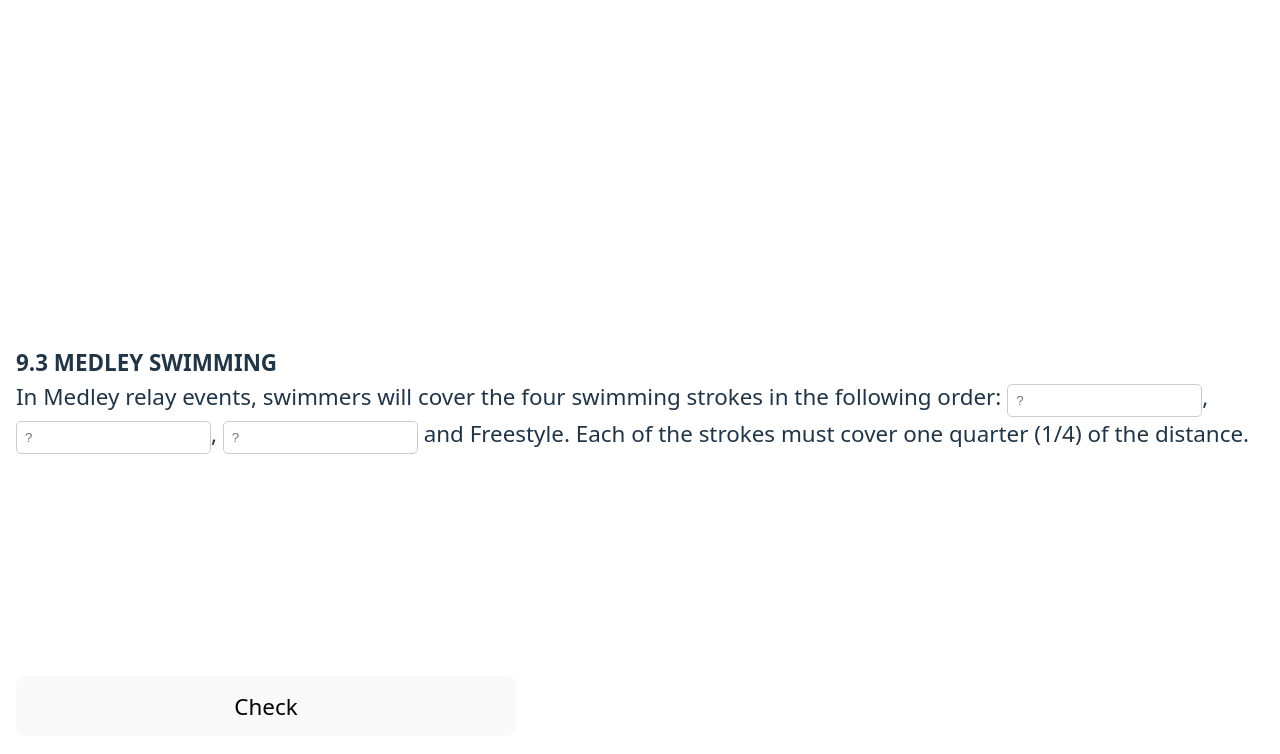
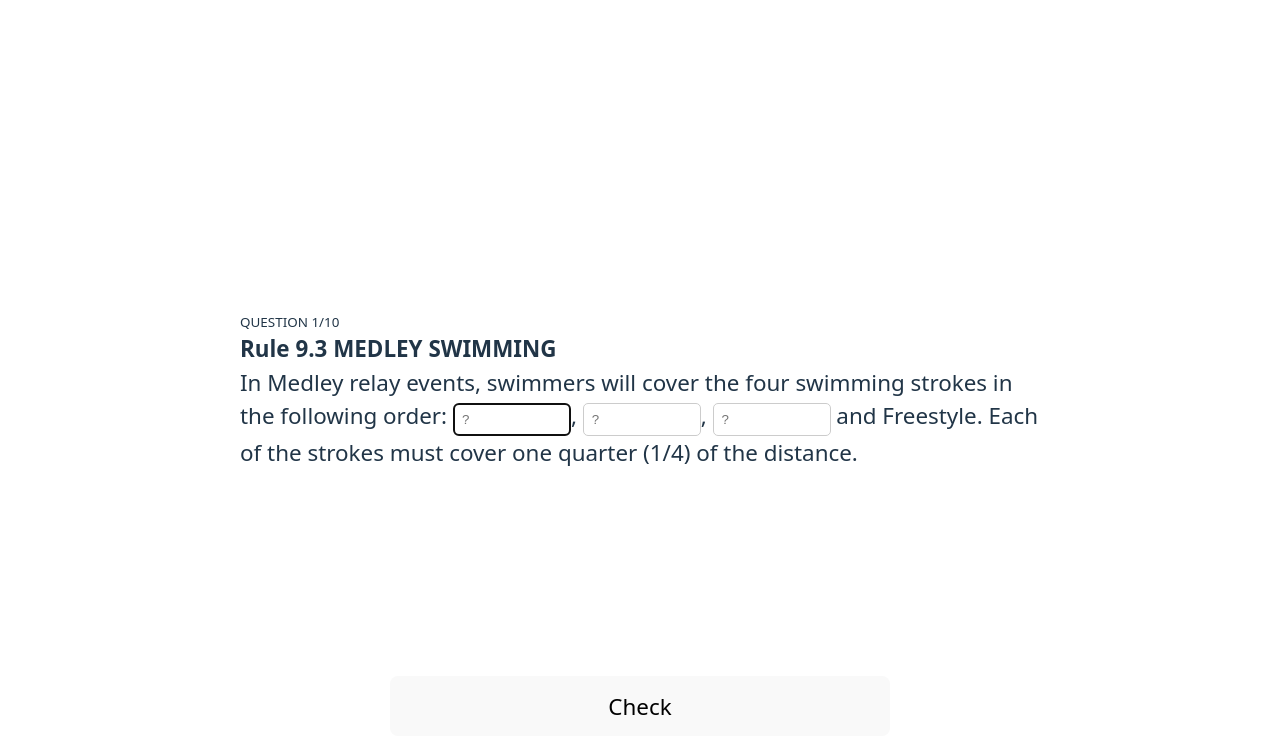
Before and after one commit to davidnormo/swim-rules-quiz, a React (Vite) app: page / in a window 1280 px wide. Both pictures are taken after a click on the button "Start!". Shown: the top 754 px of the page. Built offline with nearby package versions, Linux system fonts and the light colour scheme.

Commit message:
many changes and fixes

```diff
--- a/src/App.tsx
+++ b/src/App.tsx
@@ -1,10 +1,37 @@
 import { useState } from "react";
 import { Intro } from "./Intro";
 import { Quiz } from "./Quiz";
+import { QuizComplete } from "./QuizComplete";
 
 function App() {
   const [quizzing, setQuizzing] = useState(false);
-  return quizzing ? <Quiz /> : <Intro startQuiz={() => setQuizzing(true)} />;
+  const [score, setScore] = useState<{ correct: number; total: number }>({
+    correct: 0,
+    total: 0,
+  });
+
+  const onFinish = ({ correct, total }: { correct: number; total: number }) => {
+    setQuizzing(false);
+    setScore({ correct, total });
+  };
+
+  if (quizzing) {
+    return <Quiz finish={onFinish} />;
+  }
+
+  if (score.total > 0) {
+    return (
+      <QuizComplete
+        {...score}
+        startNextQuiz={() => {
+          setScore({ correct: 0, total: 0 });
+          setQuizzing(true);
+        }}
+      />
+    );
+  }
+
+  return <Intro startQuiz={() => setQuizzing(true)} />;
 }
 
 export default App;
--- a/src/Quiz.tsx
+++ b/src/Quiz.tsx
@@ -1,4 +1,4 @@
-import { useState } from "react";
+import { useLayoutEffect, useRef, useState } from "react";
 import rules from "./rules-2025-06-25.json";
 
 const randomInt = (min = 0, max = 10) => Math.floor(Math.random() * max) + min;
@@ -24,7 +24,7 @@ type Question = {
 const generateRandomQuestions = () => {
   const qs: Question[] = [];
   const visited: string[] = [];
-  for (let i = 0; i < 1; i++) {
+  for (let i = 0; i < 10; i++) {
     console.log("i", i);
     const ruleIdx = randomInt(0, rules.rules.length - 1);
     const { subrules } = rules.rules[ruleIdx];
@@ -37,6 +37,7 @@ const generateRandomQuestions = () => {
     visited.push(`${ruleIdx}:${subruleIdx}`);
 
     const switchWords = [
+      "arms",
       "legs",
       "turn",
       "start",
@@ -80,16 +81,18 @@ const generateRandomQuestions = () => {
 };
 
 const getInputValue = (e: any, i: number) =>
-  e.target[i] instanceof HTMLInputElement ? e.target[i].value : "";
+  e.target[i] instanceof HTMLInputElement
+    ? e.target[i].value.trim() || "..."
+    : "";
 
 const caseInsensCheck = (target: string, input: string) =>
   new RegExp(target, "i").test(input);
 
 const getCheckedContent = (sub: string | undefined, value: string) =>
   sub
-    ? `<span style="color: ${
+    ? `<span style="--color: ${
         caseInsensCheck(sub, value) ? "green" : "red"
-      }">${value}</span>`
+      }; border: 1px solid var(--color); color: var(--color); padding: 5px 5px 8px 5px; border-radius: 5px;">${value}</span>`
     : "";
 
 const replaceInputsWithText = ({
@@ -120,23 +123,40 @@ const isCorrect = (subs: { word: string }[], e: any) => {
   return true;
 };
 
-export const Quiz = () => {
+export const Quiz = ({
+  finish,
+}: {
+  finish: (opts: { correct: number; total: number }) => void;
+}) => {
+  const buttonRef = useRef<HTMLButtonElement>(null);
   const [questions, setQuestions] = useState(() => generateRandomQuestions());
   const [currentQ, setCurrentQ] = useState(0);
-  const [currentState, setCurrentState] = useState("INPUTTING");
+  const [currentState, setCurrentState] = useState<"INPUTTING" | "CHECKING">(
+    "INPUTTING"
+  );
   const { ruleTitle, subruleNum, questionContent, subs } = questions[currentQ];
   const [content, setContent] = useState(questionContent);
+
+  useLayoutEffect(() => {
+    if (currentState === "INPUTTING") {
+      document.querySelector("input")?.focus();
+    }
+  }, [currentState]);
 
   return (
     <div
       style={{
         display: "flex",
         flexDirection: "column",
-        justifyContent: "center",
+        marginTop: "25%",
+        maxWidth: "800px",
       }}
     >
+      <div style={{ fontSize: "0.6em" }}>
+        QUESTION {currentQ + 1}/{questions.length}
+      </div>
       <div style={{ fontWeight: "bold" }}>
-        {subruleNum} {ruleTitle}
+        Rule {subruleNum} {ruleTitle}
       </div>
       <form
         onSubmit={(e) => {
@@ -152,6 +172,15 @@ export const Quiz = () => {
             });
             setContent(replaceInputsWithText({ subs, e, questionContent }));
             setCurrentState("CHECKING");
+            buttonRef.current?.focus();
+          } else if (currentQ === questions.length - 1) {
+            finish({
+              correct: questions.reduce(
+                (acc, q) => acc + (q.correct ? 1 : 0),
+                0
+              ),
+              total: questions.length,
+            });
           } else {
             setCurrentState("INPUTTING");
             setCurrentQ((n) => n + 1);
@@ -159,15 +188,18 @@ export const Quiz = () => {
           }
         }}
       >
-        <style>{`input { border: 1px solid #ccc; padding: 8px; border-radius: 5px }`}</style>
+        <style>{`input { border: 1px solid #ccc; padding: 8px; border-radius: 5px; width: 100px }`}</style>
         <div dangerouslySetInnerHTML={{ __html: content }} />
         <button
+          ref={buttonRef}
           type="submit"
           style={{
             maxWidth: "500px",
             width: "calc(100% - 32px)",
             position: "absolute",
             bottom: "64px",
+            left: "50%",
+            transform: "translateX(-50%)",
           }}
         >
           {currentState === "INPUTTING" ? "Check" : "Next"}
--- /dev/null
+++ b/src/QuizComplete.tsx
@@ -0,0 +1,40 @@
+export const QuizComplete = ({
+  correct,
+  total,
+  startNextQuiz,
+}: {
+  correct: number;
+  total: number;
+  startNextQuiz: () => void;
+}) => {
+  let message: string = "Try again! You can only get better...";
+  if (correct / total >= 0.9) {
+    message = "Congratulations, you nailed it! 🎉";
+  } else if (correct / total >= 0.7) {
+    message = "Good job! 👍";
+  } else if (correct / total >= 0.5) {
+    message = "Not terrible, not great.";
+  }
+
+  return (
+    <div
+      style={{
+        display: "flex",
+        flexDirection: "column",
+        justifyContent: "center",
+        alignItems: "center",
+      }}
+    >
+      <h2>You scored</h2>
+      <h1>
+        {correct} / {total}!
+      </h1>
+      <p>
+        <b>{message}</b>
+      </p>
+      <button onClick={startNextQuiz} autoFocus>
+        Go again!
+      </button>
+    </div>
+  );
+};
```
Also changed, not shown: 3 other files (tests, documents, lock files or other folders).
